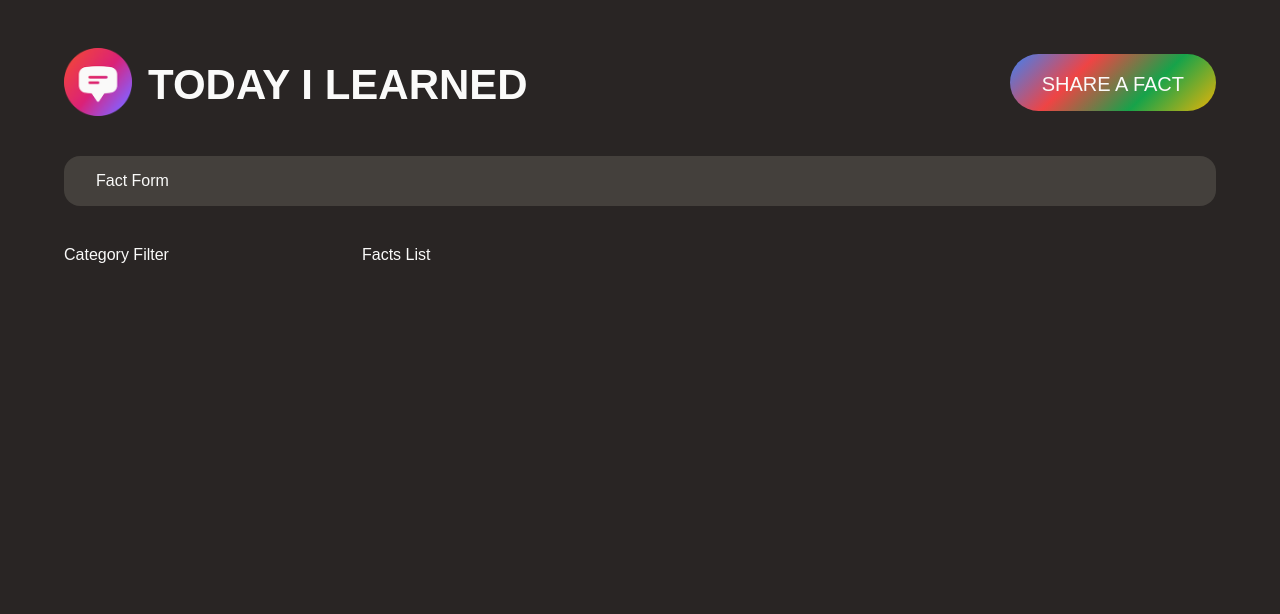
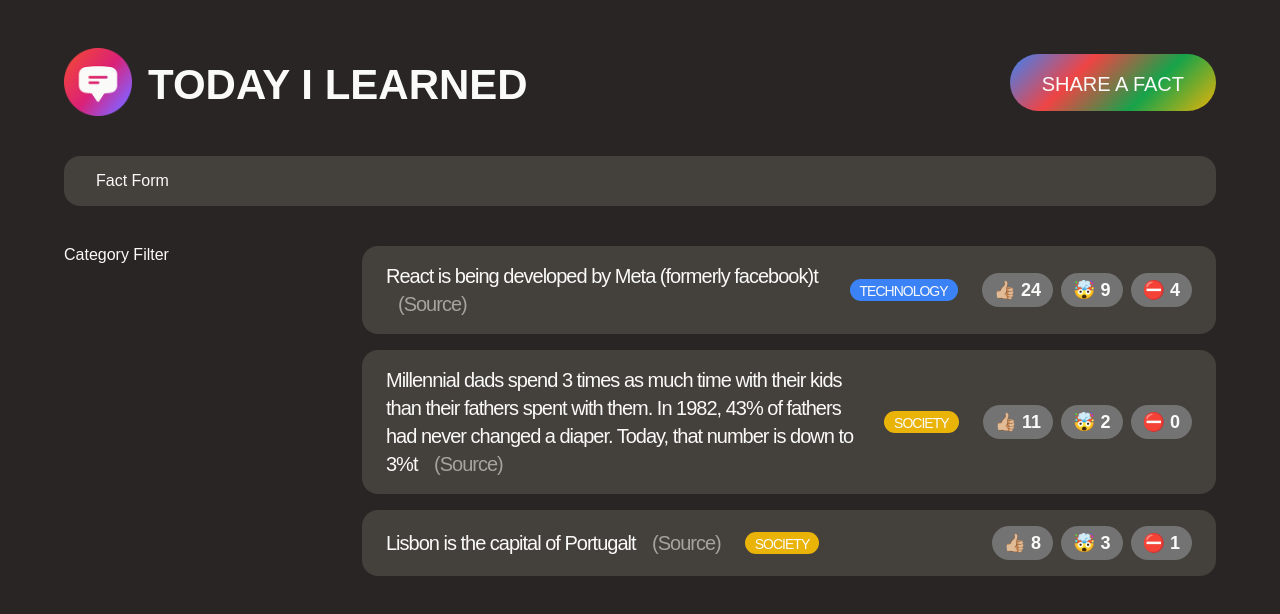
Before and after one commit to Zbigniew013/crush-course-jonas, a React (Create React App) app: page / in a window 1280 px wide. Shown: the top 614 px of the page. Built offline with nearby package versions, Linux system fonts and the light colour scheme; a web font is replaced by a local one.

Commit message:
rendering the list of facts

```diff
--- a/src/App.js
+++ b/src/App.js
@@ -1,4 +1,49 @@
 import "./style.css";
+
+const CATEGORIES = [
+  { name: "technology", color: "#3b82f6" },
+  { name: "science", color: "#16a34a" },
+  { name: "finance", color: "#ef4444" },
+  { name: "society", color: "#eab308" },
+  { name: "entertainment", color: "#db2777" },
+  { name: "health", color: "#14b8a6" },
+  { name: "history", color: "#f97316" },
+  { name: "news", color: "#8b5cf6" },
+];
+
+const initialFacts = [
+  {
+    id: 1,
+    text: "React is being developed by Meta (formerly facebook)",
+    source: "https://opensource.fb.com/",
+    category: "technology",
+    votesInteresting: 24,
+    votesMindblowing: 9,
+    votesFalse: 4,
+    createdIn: 2021,
+  },
+  {
+    id: 2,
+    text: "Millennial dads spend 3 times as much time with their kids than their fathers spent with them. In 1982, 43% of fathers had never changed a diaper. Today, that number is down to 3%",
+    source:
+      "https://www.mother.ly/parenting/millennial-dads-spend-more-time-with-their-kids",
+    category: "society",
+    votesInteresting: 11,
+    votesMindblowing: 2,
+    votesFalse: 0,
+    createdIn: 2019,
+  },
+  {
+    id: 3,
+    text: "Lisbon is the capital of Portugal",
+    source: "https://en.wikipedia.org/wiki/Lisbon",
+    category: "society",
+    votesInteresting: 8,
+    votesMindblowing: 3,
+    votesFalse: 1,
+    createdIn: 2015,
+  },
+];
 
 function App() {
   const appTitle = "Today I Learned";
@@ -34,7 +79,40 @@
 }
 
 function FactList() {
-  return <section>Facts List</section>;
+  // TEMPORARY
+  const facts = initialFacts;
+
+  return (
+    <section>
+      <ul className='facts-list'>
+        {facts.map(fact => (
+          <li key={fact.id} className='fact'>
+            <p>
+              {fact.text}t{" "}
+              <a className='source' href={fact.source} target='_blank'>
+                (Source)
+              </a>
+            </p>
+            <span
+              className='tag'
+              style={{
+                backgroundColor: CATEGORIES.find(
+                  cat => cat.name === fact.category
+                ).color,
+              }}
+            >
+              {fact.category}
+            </span>
+            <div className='vote-buttons'>
+              <button>👍🏼 {fact.votesInteresting}</button>
+              <button>🤯 {fact.votesMindblowing}</button>
+              <button>⛔️ {fact.votesFalse}</button>
+            </div>
+          </li>
+        ))}
+      </ul>
+    </section>
+  );
 }
 
 export default App;
```
